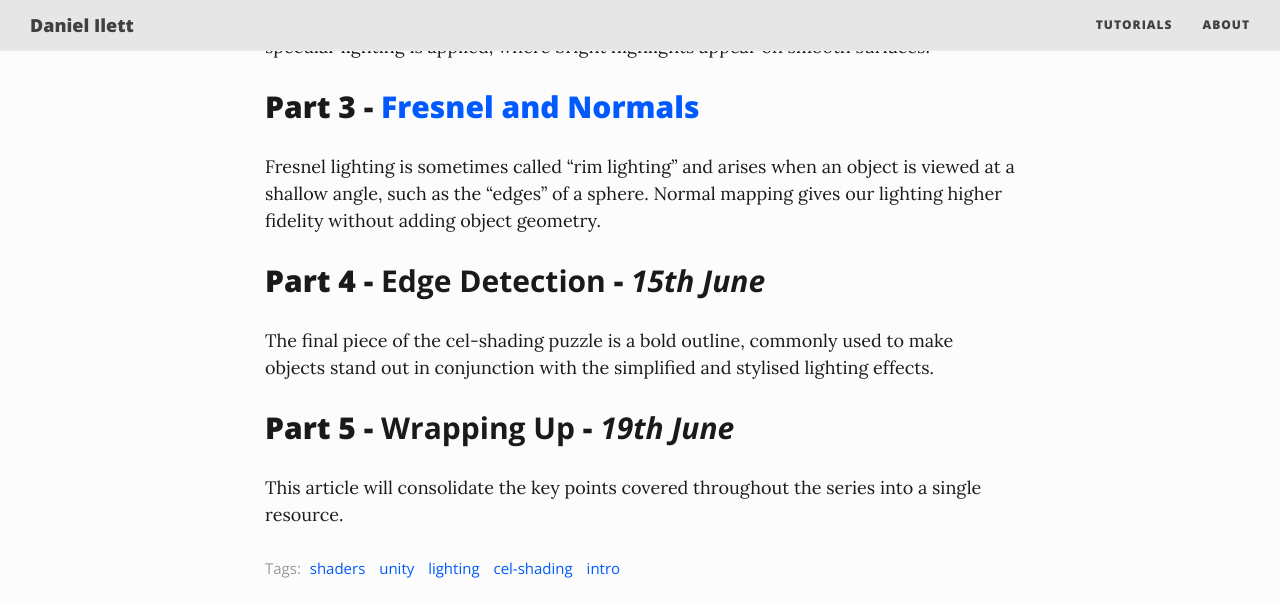
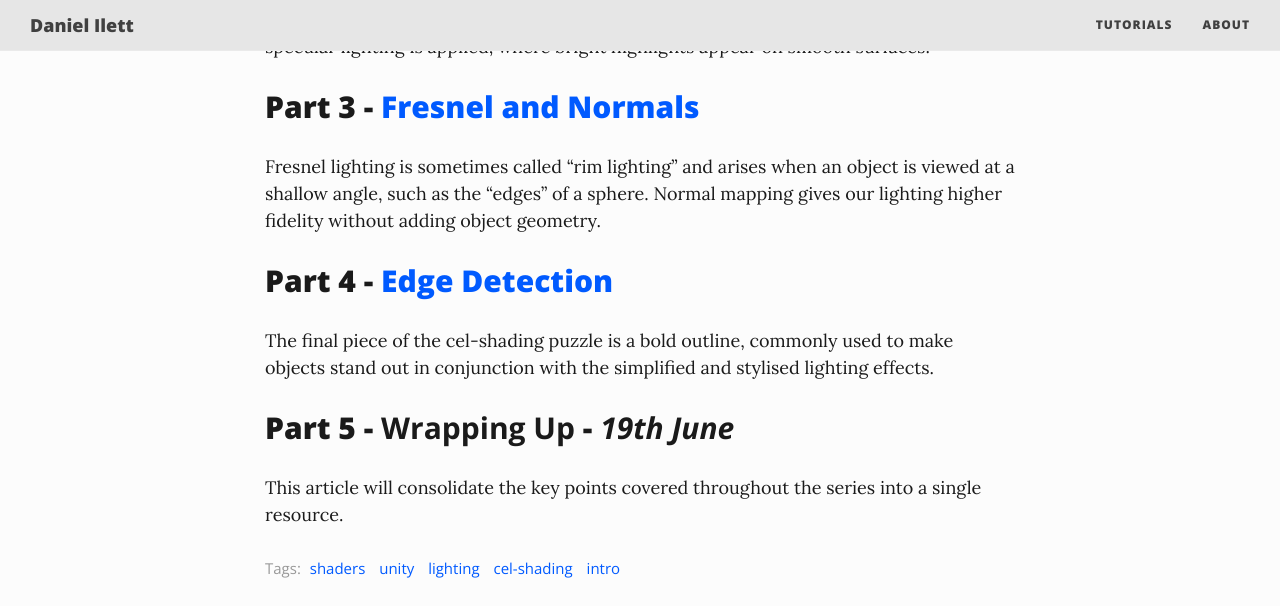
Before and after one commit to daniel-ilett/blog, a Jekyll site: the page built from _posts/2019-05-29-tut2-intro.md, in a window 1280 px wide and 900 px high, scrolled down 1663 px, cut to the strip 0-606 px from the top of the window. Built offline with Jekyll 4.4.1, drawn with Linux system fonts in a browser that asks for light colours; nearby versions of some CDN libraries.

Commit message:
Published Cel-shading Part 4.

```diff
--- a/_posts/2019-05-29-tut2-intro.md
+++ b/_posts/2019-05-29-tut2-intro.md
@@ -33,7 +33,7 @@ The main characteristic of a cel-shading effect is to introduce hard cuts into t
 
 Fresnel lighting is sometimes called "rim lighting" and arises when an object is viewed at a shallow angle, such as the "edges" of a sphere. Normal mapping gives our lighting higher fidelity without adding object geometry.
 
-## Part 4 - **Edge Detection** - ***15th June***
+## Part 4 - [Edge Detection]({% post_url 2019-06-15-tut2-4-edge-outline %})
 
 The final piece of the cel-shading puzzle is a bold outline, commonly used to make objects stand out in conjunction with the simplified and stylised lighting effects.
 
```
Also changed, not shown: _posts/2019-06-15-tut2-4-edge-outline.md (renamed from _drafts/2019-06-15-tut2-4-edge-outline.md).
